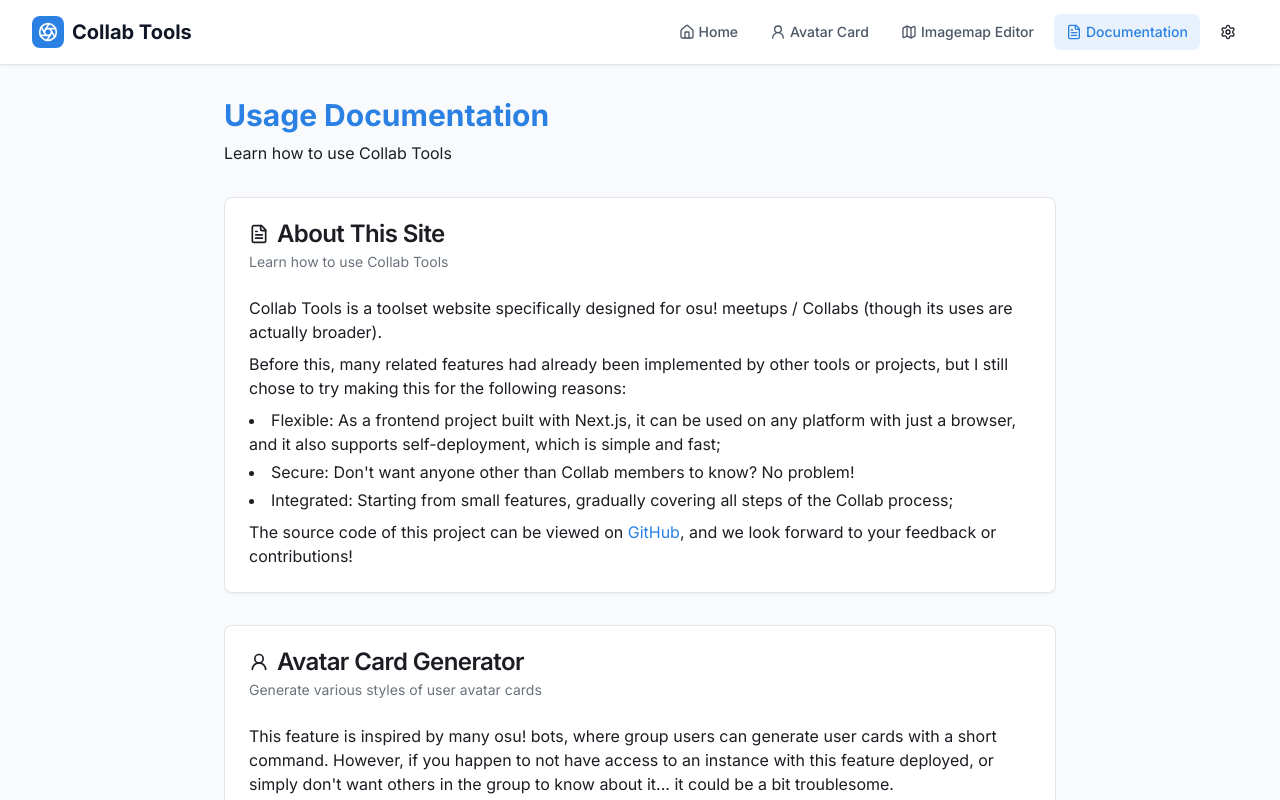
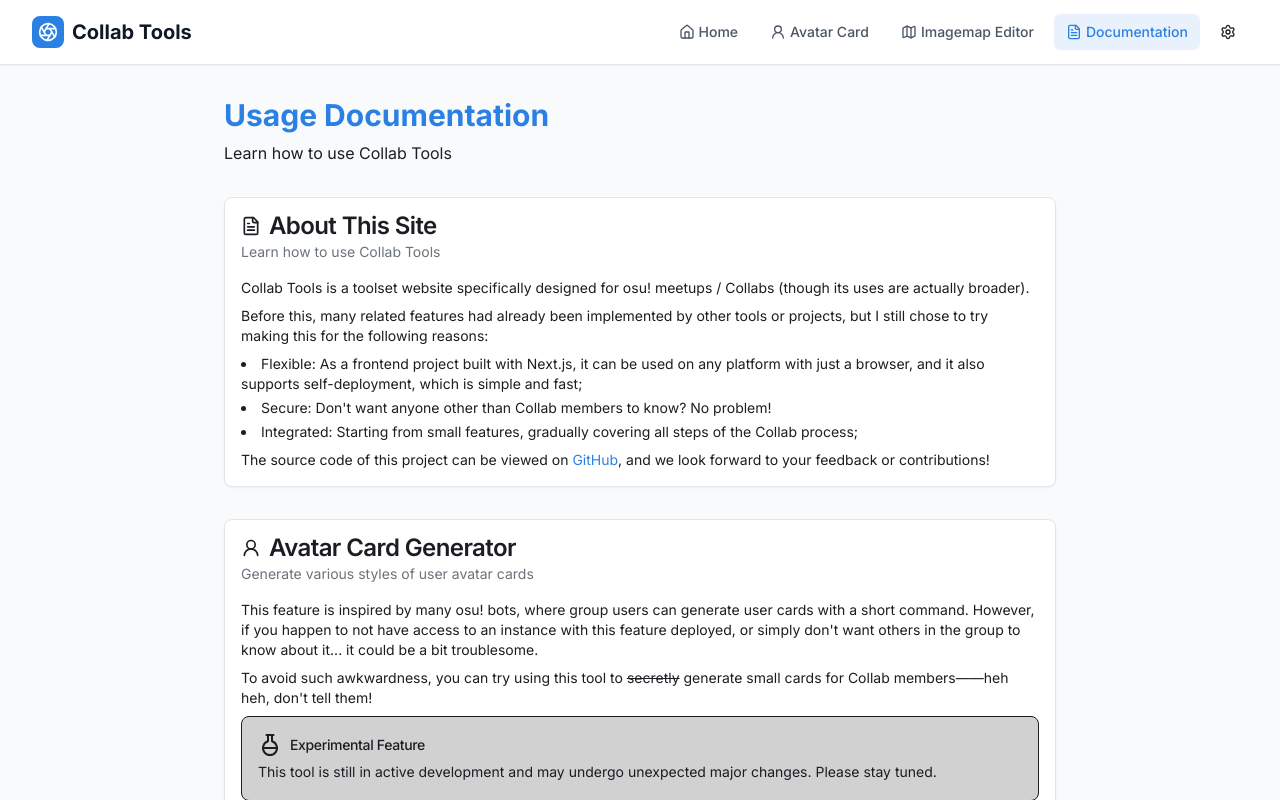
Before and after one commit to CloneWith/osu-collab-tools, a Next.js app: page /docs in a window 1280 px wide. Shown: the top 800 px of the page. Built offline with nearby package versions, Linux system fonts and the light colour scheme.

Commit message:
ui: adjust styling for Cards and add CardAction

```diff
--- a/app/avatar/page.tsx
+++ b/app/avatar/page.tsx
@@ -10,7 +10,7 @@ import {
   SelectTrigger,
   SelectValue,
 } from "@/components/ui/select";
-import { Card, CardContent, CardHeader, CardTitle, CardDescription } from "@/components/ui/card";
+import { Card, CardContent, CardHeader, CardTitle, CardDescription, CardAction } from "@/components/ui/card";
 import { Button } from "@/components/ui/button";
 import type { IAvatarStyle, AvatarInputs } from "./styles/IAvatarStyle";
 import { ClassicAvatarStyle } from "./styles/ClassicAvatarStyle";
@@ -215,8 +215,8 @@ export default function AvatarGeneratorPage() {
 
           <Card>
             <CardHeader>
-              <div className="flex items-start justify-between">
-                <CardTitle className="flex-title gap-2"><Eye/>{tc("section.preview")}</CardTitle>
+              <CardTitle className="flex-title gap-2"><Eye/>{tc("section.preview")}</CardTitle>
+              <CardAction>
                 {previewEl && (
                   <Button
                     onClick={handleDownload}
@@ -228,7 +228,7 @@ export default function AvatarGeneratorPage() {
                     {tc("download")}
                   </Button>
                 )}
-              </div>
+              </CardAction>
               {previewEl && previewSize &&
                 <CardDescription>{t("sizePrompt", {...previewSize})}</CardDescription>}
             </CardHeader>
--- a/app/imagemap/page.tsx
+++ b/app/imagemap/page.tsx
@@ -4,7 +4,7 @@ import type React from "react";
 import type { ReactElement } from "react";
 import { useEffect, useMemo, useRef, useState } from "react";
 import { Button } from "@/components/ui/button";
-import { Card, CardContent } from "@/components/ui/card";
+import { Card, CardAction, CardContent, CardHeader, CardTitle } from "@/components/ui/card";
 import {
   DropdownMenu,
   DropdownMenuContent,
@@ -1301,7 +1301,7 @@ export default function ImagemapEditorPage() {
             )}
 
             <Card className={`${uploadedImage ? "h-auto" : "h-96"} lg:min-h-125`}>
-              <CardContent className={`p-4 ${uploadedImage ? "h-auto" : "h-full"}`}>
+              <CardContent className={uploadedImage ? "h-auto" : "h-full"}>
                 {uploadedImage ? (
                   <ContextMenu onOpenChange={(open) => {
                     if (!open) setContextTargetId(null);
@@ -1543,9 +1543,11 @@ export default function ImagemapEditorPage() {
             {/* Image Properties */}
             {uploadedImage && (
               <Card>
-                <CardContent className="p-4">
+                <CardHeader>
+                  <CardTitle className="text-lg">{t("imgAttrs.title")}</CardTitle>
+                </CardHeader>
+                <CardContent>
                   <div className="items-center space-y-3">
-                    <h3 className="font-medium">{t("imgAttrs.title")}</h3>
                     <div>
                       <Label htmlFor="imageUrl">{t("imgAttrs.imgLink")}</Label>
                       <Input
@@ -1578,11 +1580,10 @@ export default function ImagemapEditorPage() {
 
             {uploadedImage && (
               <Card>
-                <CardContent className="p-4">
-                  <div className="flex items-center justify-between mb-3">
-                    <h3 className="font-medium">{t("rectAttrs.listTitle")}</h3>
-                  </div>
-
+                <CardHeader>
+                  <CardTitle className="text-lg">{t("rectAttrs.listTitle")}</CardTitle>
+                </CardHeader>
+                <CardContent>
                   {rectangles.length === 0 ? (
                     <Empty>
                       <EmptyHeader>
@@ -1654,7 +1655,6 @@ export default function ImagemapEditorPage() {
                                 {rect.href || t("rectAttrs.unsetLink")}
                               </span>
                             </div>
-
                           </div>
 
                           <DropdownMenu>
@@ -1701,10 +1701,9 @@ export default function ImagemapEditorPage() {
             {/* Rectangle Properties */}
             {selectedRect && selectedRectData && (
               <Card>
-                <CardContent className="p-4">
-                  <div className="flex items-center justify-between mb-4">
-                    <h3 className="font-medium">{t("rectAttrs.title")}</h3>
-                    <div className="flex gap-2">
+                <CardHeader>
+                  <CardTitle className="text-lg">{t("rectAttrs.title")}</CardTitle>
+                  <CardAction>
                     <Button
                       variant="outline"
                       size="sm"
@@ -1723,8 +1722,9 @@ export default function ImagemapEditorPage() {
                       <Trash2 className="w-4 h-4"/>
                       {tc("delete")}
                     </Button>
-                    </div>
-                  </div>
+                  </CardAction>
+                </CardHeader>
+                <CardContent>
                   {selectedRectData && (
                     <div className="space-y-2">
                       {/* 区域类型选择 */}
@@ -1949,11 +1949,13 @@ export default function ImagemapEditorPage() {
             <Card className="flex-1">
               {uploadedImage && rectangles.length !== 0 ?
                 (<>
-                  <CardContent className="p-4">
-                    <div className="flex items-center justify-between mb-3">
-                      <h3 className="font-medium">HTML</h3>
+                  <CardHeader>
+                    <CardTitle className="text-lg">HTML</CardTitle>
+                    <CardAction>
                       <CopyButton text={generateImageMapHtml(rectangles, imagePath ?? imageName, mapName)} size="sm"/>
-                    </div>
+                    </CardAction>
+                  </CardHeader>
+                  <CardContent>
                     <div className="bg-gray-900 text-gray-100 p-4 rounded-lg text-sm font-mono overflow-auto max-h-96">
                     <pre>
                     <code
@@ -1964,14 +1966,16 @@ export default function ImagemapEditorPage() {
                     </pre>
                     </div>
                   </CardContent>
-                  <CardContent className="p-4">
-                    <div className="flex items-center justify-between mb-3">
-                      <h3 className="font-medium">BBCode</h3>
+                  <CardHeader>
+                    <CardTitle className="text-lg">BBCode</CardTitle>
+                    <CardAction>
                       <CopyButton
                         text={generateImageMapBBCode(rectangles, imageSize.width, imageSize.height, imagePath ?? imageName)}
                         size="sm"
                       />
-                    </div>
+                    </CardAction>
+                  </CardHeader>
+                  <CardContent>
                     <div className="bg-gray-900 text-gray-100 p-4 rounded-lg text-sm font-mono overflow-auto max-h-96">
                       <pre>
                         <code
--- a/components/ui/alert.tsx
+++ b/components/ui/alert.tsx
@@ -28,6 +28,7 @@ const Alert = React.forwardRef<
 >(({ className, variant, ...props }, ref) => (
   <div
     ref={ref}
+    data-slot="alert"
     role="alert"
     className={cn(alertVariants({ variant }), className)}
     {...props}
@@ -41,6 +42,7 @@ const AlertTitle = React.forwardRef<
 >(({ className, ...props }, ref) => (
   <h5
     ref={ref}
+    data-slot="alert-title"
     className={cn("mb-1 font-medium leading-none tracking-tight", className)}
     {...props}
   />
@@ -53,6 +55,7 @@ const AlertDescription = React.forwardRef<
 >(({ className, ...props }, ref) => (
   <div
     ref={ref}
+    data-slot="alert-description"
     className={cn("text-sm [&_p]:leading-relaxed", className)}
     {...props}
   />
--- a/components/ui/card.tsx
+++ b/components/ui/card.tsx
@@ -4,12 +4,14 @@ import { cn } from "@/lib/utils"
 
 const Card = React.forwardRef<
   HTMLDivElement,
-  React.HTMLAttributes<HTMLDivElement>
->(({ className, ...props }, ref) => (
+  React.HTMLAttributes<HTMLDivElement> & { size?: "default" | "sm" }
+>(({ className, size = "default", ...props }, ref) => (
   <div
     ref={ref}
+    data-slot="card"
     className={cn(
       "rounded-lg border bg-card text-card-foreground shadow-xs",
+      "gap-4 py-4 text-sm has-data-[slot=card-footer]:pb-0 has-[>img:first-child]:pt-0 data-[size=sm]:gap-3 data-[size=sm]:py-3 data-[size=sm]:has-data-[slot=card-footer]:pb-0 *:[img:first-child]:rounded-t-lg *:[img:last-child]:rounded-b-lg group/card flex flex-col",
       className
     )}
     {...props}
@@ -23,7 +25,8 @@ const CardHeader = React.forwardRef<
 >(({ className, ...props }, ref) => (
   <div
     ref={ref}
-    className={cn("flex flex-col space-y-1.5 p-6", className)}
+    data-slot="card-header"
+    className={cn("gap-1 rounded-t-lg px-4 group-data-[size=sm]/card:px-3 [.border-b]:pb-4 group-data-[size=sm]/card:[.border-b]:pb-3 group/card-header @container/card-header grid auto-rows-min items-center has-data-[slot=card-action]:grid-cols-[1fr_auto] has-data-[slot=card-description]:grid-rows-[auto_auto]", className)}
     {...props}
   />
 ))
@@ -35,6 +38,7 @@ const CardTitle = React.forwardRef<
 >(({ className, ...props }, ref) => (
   <div
     ref={ref}
+    data-slot="card-title"
     className={cn(
       "text-2xl font-semibold leading-none tracking-tight",
       className
@@ -56,11 +60,24 @@ const CardDescription = React.forwardRef<
 ))
 CardDescription.displayName = "CardDescription"
 
+const CardAction = React.forwardRef<
+  HTMLDivElement,
+  React.HTMLAttributes<HTMLDivElement>
+>(({ className, ...props }, ref) => (
+  <div
+    ref={ref}
+    data-slot="card-action"
+    className={cn("flex flex-row gap-2 col-start-2 row-span-2 row-start-1 items-center self-start justify-self-end", className)}
+    {...props}
+  />
+))
+CardAction.displayName = "CardAction"
+
 const CardContent = React.forwardRef<
   HTMLDivElement,
   React.HTMLAttributes<HTMLDivElement>
 >(({ className, ...props }, ref) => (
-  <div ref={ref} className={cn("p-6 pt-0", className)} {...props} />
+  <div ref={ref} className={cn("px-4 group-data-[size=sm]/card:px-3", className)} {...props} />
 ))
 CardContent.displayName = "CardContent"
 
@@ -70,10 +87,10 @@ const CardFooter = React.forwardRef<
 >(({ className, ...props }, ref) => (
   <div
     ref={ref}
-    className={cn("flex items-center p-6 pt-0", className)}
+    className={cn("bg-muted/50 rounded-b-xl border-t p-4 group-data-[size=sm]/card:p-3 flex items-center", className)}
     {...props}
   />
 ))
 CardFooter.displayName = "CardFooter"
 
-export { Card, CardHeader, CardFooter, CardTitle, CardDescription, CardContent }
+export { Card, CardHeader, CardFooter, CardTitle, CardDescription, CardAction, CardContent }
```
Lines whose indentation alone changed are shown as unchanged.
